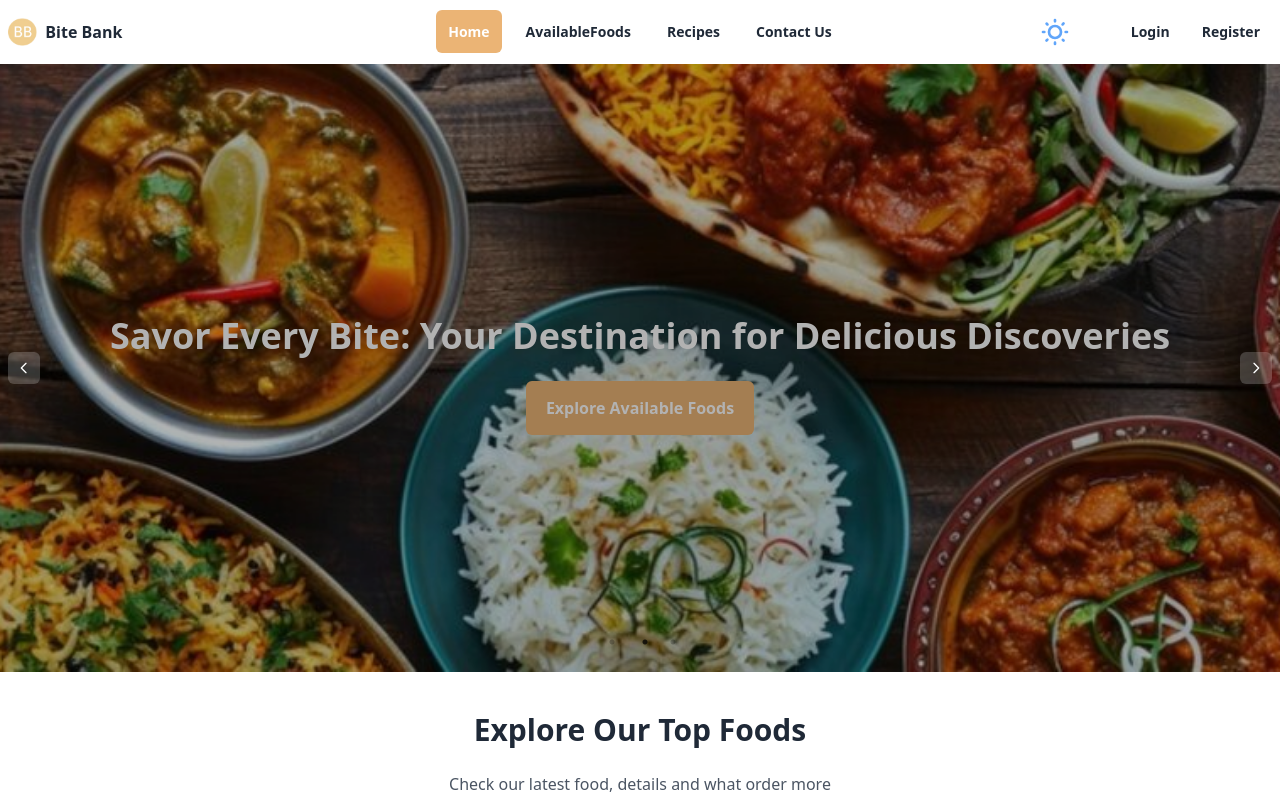
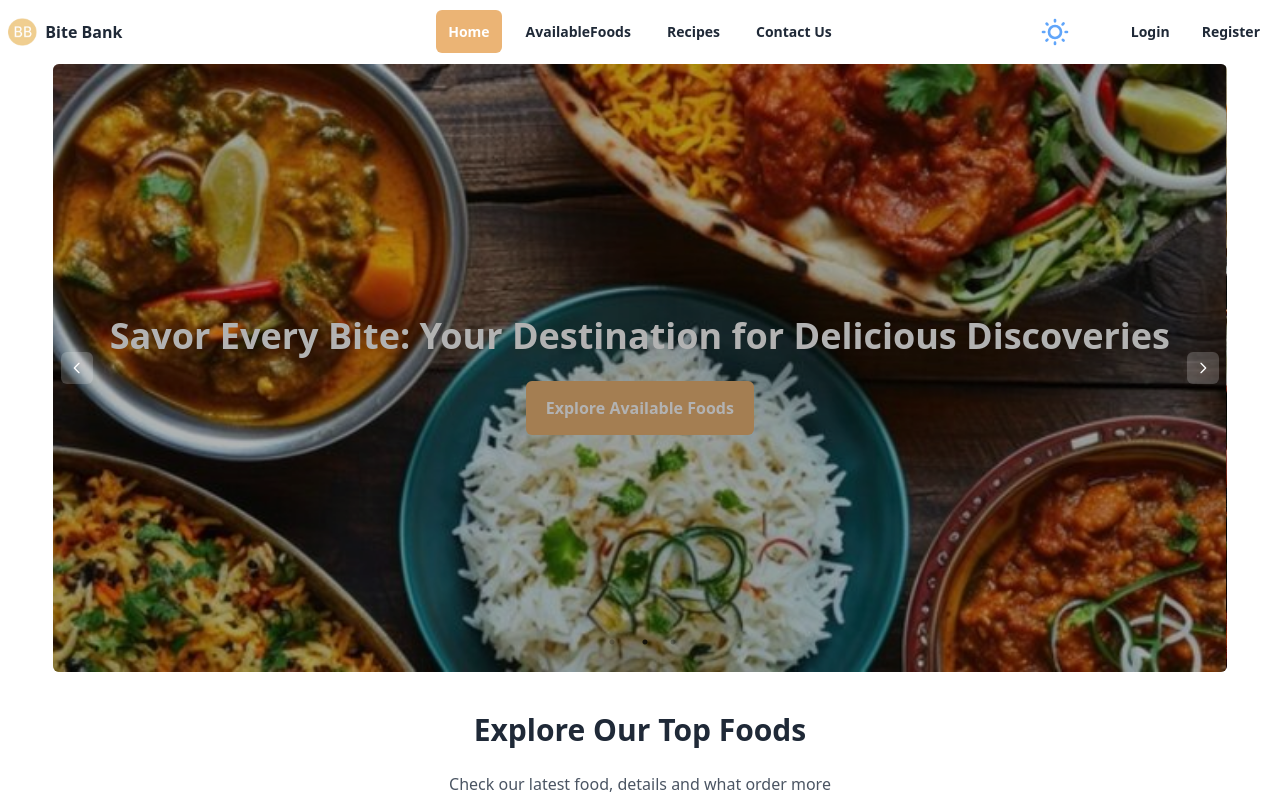
Before and after one commit to sayed725/BiteBank-Client, a React (Vite) app: page / in a window 1280 px wide. Shown: the top 800 px of the page. Built offline with nearby package versions, Linux system fonts and the light colour scheme; no server answers.

Commit message:
fixed some issue

```diff
--- a/src/components/Carousel.jsx
+++ b/src/components/Carousel.jsx
@@ -78,7 +78,7 @@ export default function Carousel() {
   };
 
   return (
-    <div className="relative w-full h-[60vh] sm:h-[70vh] md:h-auto overflow-hidden">
+    <div className=" lg:w-11/12 rounded-md mx-auto relative w-full h-[60vh] sm:h-[70vh] md:h-auto overflow-hidden">
       <Slider {...settings} className="w-full h-full">
         <div>
           <Slide
```
Also changed, not shown: 16 other files (tests, documents, lock files or other folders).
